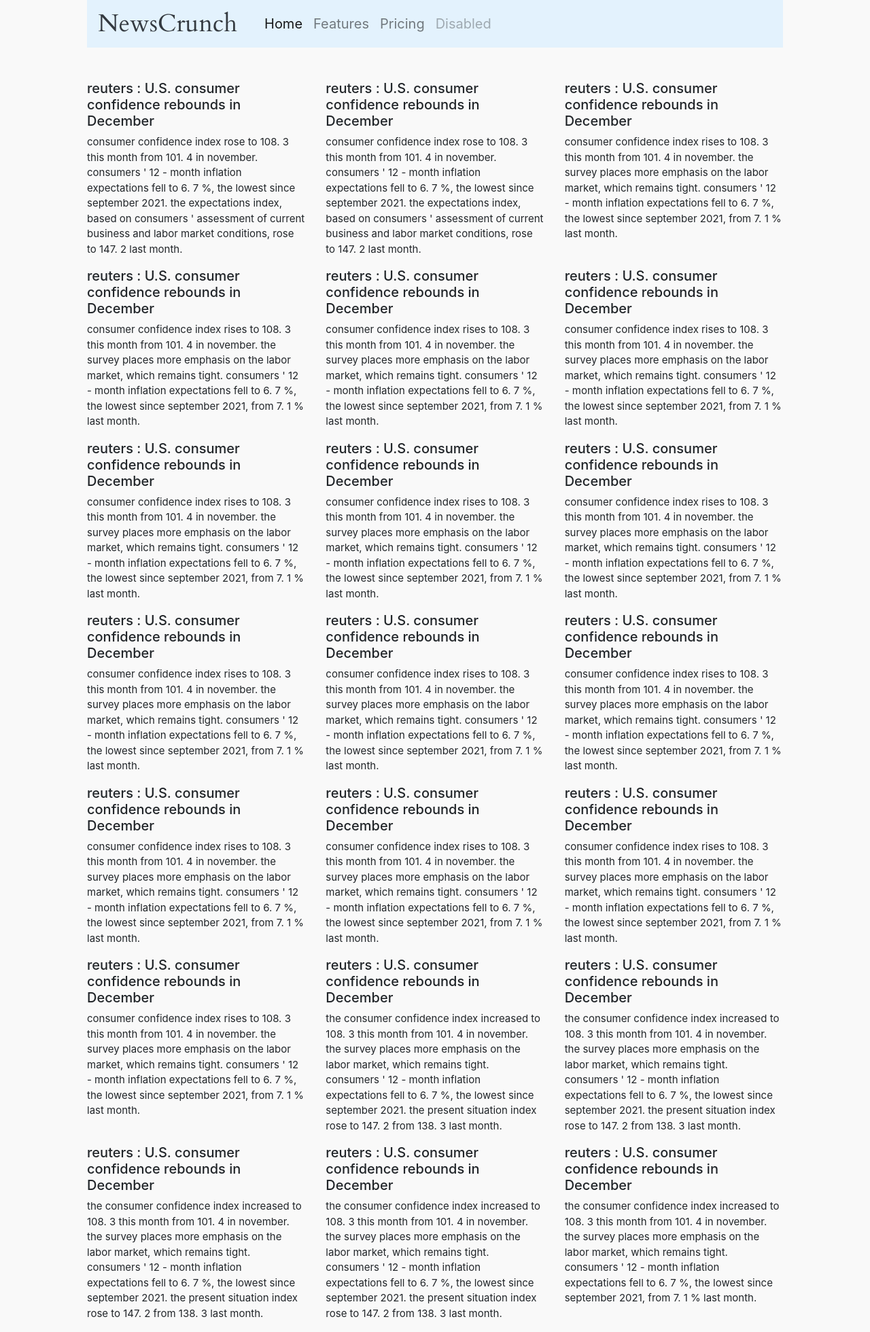
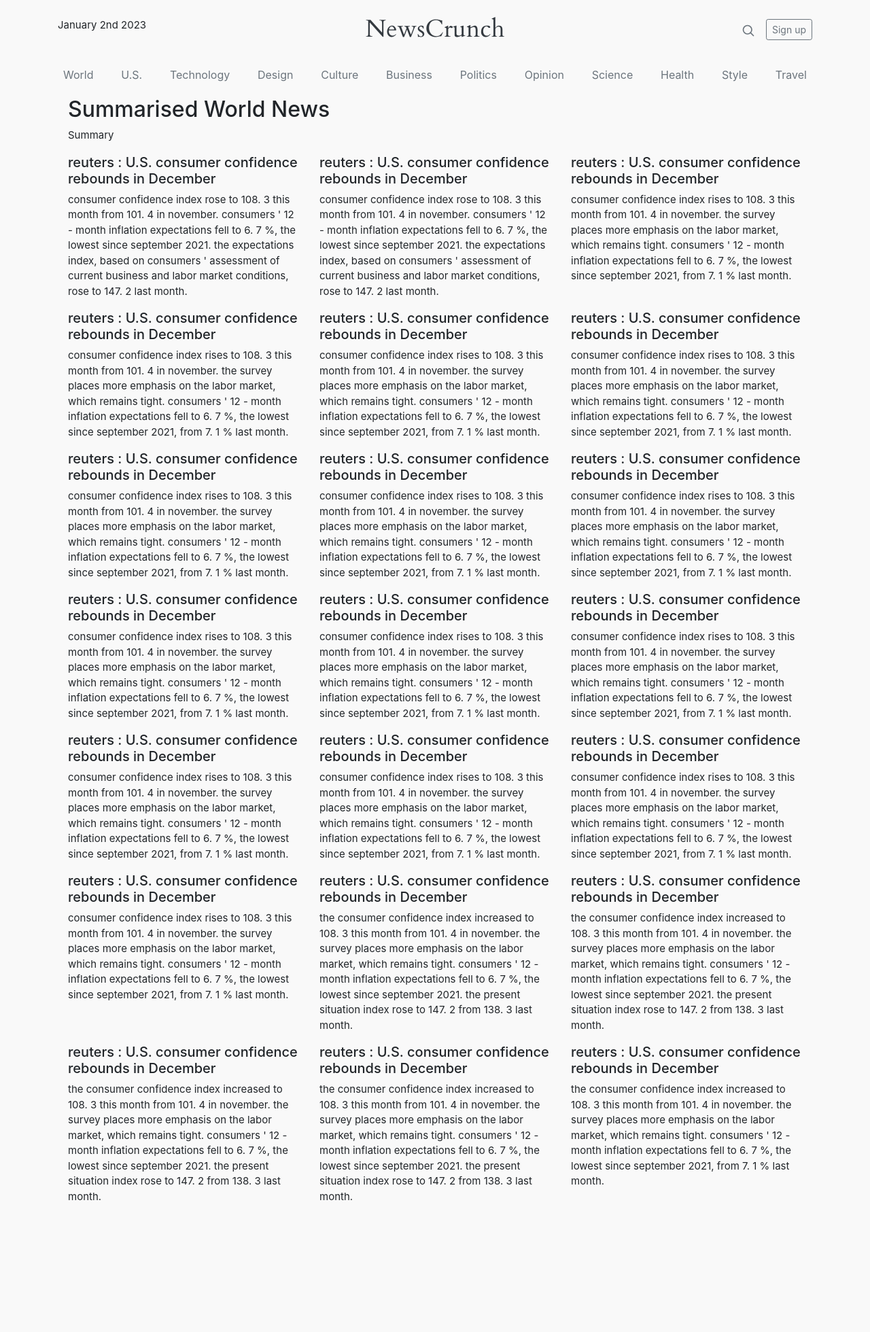
Before and after one commit to sanjeewk/NewsCrunch, a Django app: page /news in a window 1280 px wide. Shown: the whole page at 68% size. After the commit the page ends 1766 px from the top, so only its background shows below. Run offline with Django 3.2, Linux system fonts and the light colour scheme; data comes from the database, SQL or seed files in the repository; some libraries are stand-ins or nearby versions.

Commit message:
add date to main page

```diff
--- a/news/views.py
+++ b/news/views.py
@@ -1,5 +1,6 @@
 from django.shortcuts import render
-
+from django.utils.dateformat import DateFormat
+from datetime import datetime
 # Create your views here.
 from django.views.generic import ListView
 
@@ -12,4 +13,9 @@ class HomePageView(ListView):
     def get_context_data(self, **kwargs):
         context = super().get_context_data(**kwargs)
         context["articles"] = Article.objects.filter().order_by("-pub_date")[:21]
+        d = datetime.now()
+        df = DateFormat(d)
+        date = df.format('F jS Y')
+        context["date"] = str(date)
+        print(date)
         return context
--- a/static/main.css
+++ b/static/main.css
@@ -13,8 +13,9 @@ Color Palette: https://coolors.co/e63946-f1faee-a8dadc-457b9d-1d3557
 }
 
 body {
-  margin-left: 10%;
-  margin-right: 10%;
+  /* margin-left: 10%;
+  margin-right: 10%; */
+  /* padding: 0 5%; */
   min-height: 100vh;
   background-color: var(--off-white);
   /* background-color: var(--space); */
@@ -23,8 +24,18 @@ body {
   font-family: -apple-system, BlinkMacSystemFont, "Segoe UI", Roboto, Helvetica, Arial, sans-serif,
     "Apple Color Emoji", "Segoe UI Emoji", "Segoe UI Symbol";
 }
+container{
+  /* display: block; */
+  width: 100%;
+  padding-right: 15px;
+    padding-left: 15px;
+  margin-right: auto;
+  margin-left: auto;
+  /* margin-right: 10%; */
+  /* margin-left: 10%; */
+}
 nav{
-  font-size: large;
+  /* font-size: large; */
   color: #e63946;
 }
 .navbar-brand{
@@ -35,7 +46,7 @@ nav{
   font-family: "Playfair Display", Georgia, "Times New Roman", serif;
   font-family: "Cardo";
   font-size: 2.25rem;
-  padding-right: 2rem;
+  /* padding-right: 2rem; */
 }
 a {
   color: var(--red);
@@ -54,9 +65,9 @@ p{
   font-size: 15px;
 }
 nav{
-  padding-left: 5rem;
-  font-size: 20px;
-  margin-bottom: 3rem;
+  /* padding-left: 5rem; */
+  font-size: 16px;
+  /* margin-bottom: 3rem; */
 }
 footer {
   padding: 1em;
--- a/templates/articles.html
+++ b/templates/articles.html
@@ -11,29 +11,56 @@
       integrity="sha384-JcKb8q3iqJ61gNV9KGb8thSsNjpSL0n8PARn9HuZOnIxN0hoP+VmmDGMN5t9UJ0Z"
       crossorigin="anonymous"
     />
-    <style> @import url('https://fonts.googleapis.com/css2?family=Cardo&family=Josefin+Sans:wght@300&display=swap'); </style>
+
+    <link rel="preconnect" href="https://fonts.googleapis.com">
+<link rel="preconnect" href="https://fonts.gstatic.com" crossorigin>
+<link href="https://fonts.googleapis.com/css2?family=Alegreya+Sans+SC:ital,wght@1,500&family=Cardo&family=Josefin+Sans:wght@300&display=swap" rel="stylesheet">
     <link rel="stylesheet" href="{% static 'main.css' %}" />
   </head>
   <body class="d-flex flex-column">
-  <container>
-    <nav class="navbar navbar-expand-lg navbar-light" style="background-color: #e3f2fd;">
-      <!-- <a class="navbar-brand" href="#">NewsCrunch</a> -->
-      <a class="blog-header-logo text-dark" href="#">NewsCrunch</a>
-      <button class="navbar-toggler" type="button" data-toggle="collapse" data-target="#navbarNavAltMarkup" aria-controls="navbarNavAltMarkup" aria-expanded="false" aria-label="Toggle navigation">
-        <span class="navbar-toggler-icon"></span>
-      </button>
-      <div class="collapse navbar-collapse" id="navbarNavAltMarkup">
-        <div class="navbar-nav">
-          <a class="nav-item nav-link active" href="#">Home <span class="sr-only">(current)</span></a>
-          <a class="nav-item nav-link" href="#">Features</a>
-          <a class="nav-item nav-link" href="#">Pricing</a>
-          <a class="nav-item nav-link disabled" href="#">Disabled</a>
+
+    <div class="container">
+
+    <header class="blog-header py-3">
+      <div class="row flex-nowrap justify-content-between align-items-center">
+        <div class="col-4 pt-1">
+          <p>{{ date }}</p>
+        </div>
+        <div class="col-4 text-center">
+          <a class="blog-header-logo text-dark" href="#">NewsCrunch</a>
+        </div>
+        <div class="col-4 d-flex justify-content-end align-items-center">
+          <a class="text-muted" href="#">
+            <svg xmlns="http://www.w3.org/2000/svg" width="20" height="20" viewBox="0 0 24 24" fill="none" stroke="currentColor" stroke-width="2" stroke-linecap="round" stroke-linejoin="round" class="mx-3"><circle cx="10.5" cy="10.5" r="7.5"></circle><line x1="21" y1="21" x2="15.8" y2="15.8"></line></svg>
+          </a>
+          <a class="btn btn-sm btn-outline-secondary" href="#">Sign up</a>
         </div>
       </div>
-    </nav>
+    </header>
 
-<container class="mt-5">
-{% for sub_article in articles %}
+    <div class="nav-scroller py-1 mb-2">
+      <nav class="nav d-flex justify-content-between">
+        <a class="p-2 text-muted" href="#">World</a>
+        <a class="p-2 text-muted" href="#">U.S.</a>
+        <a class="p-2 text-muted" href="#">Technology</a>
+        <a class="p-2 text-muted" href="#">Design</a>
+        <a class="p-2 text-muted" href="#">Culture</a>
+        <a class="p-2 text-muted" href="#">Business</a>
+        <a class="p-2 text-muted" href="#">Politics</a>
+        <a class="p-2 text-muted" href="#">Opinion</a>
+        <a class="p-2 text-muted" href="#">Science</a>
+        <a class="p-2 text-muted" href="#">Health</a>
+        <a class="p-2 text-muted" href="#">Style</a>
+        <a class="p-2 text-muted" href="#">Travel</a>
+      </nav>
+    </div>
+
+  <div class=container>
+    <h2>Summarised World News</h2>
+    <p>Summary</p>
+  </div>
+  <div class="container mt-1">
+  {% for sub_article in articles %}
     {% if forloop.first %}<div class="row">{% endif %}
     <div class="col-sm">
 
@@ -42,9 +69,8 @@
         </div>
     {% if forloop.counter|divisibleby:3 %}</div><div class="row">{% endif %}
     {% if forloop.last %}</div>{% endif %}
-{% endfor %}
-    </container>
-
-  </container>
+  {% endfor %}
+  </div>
+</div>
 </body>
 </html>
```
Also changed, not shown: news/management/commands/aggregate.py (+42 -28 lines), news/summarization.py (+99 -62 lines).
